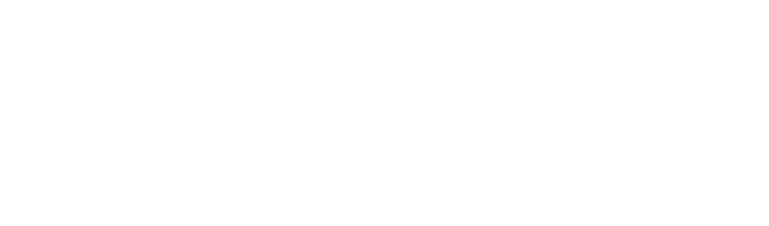
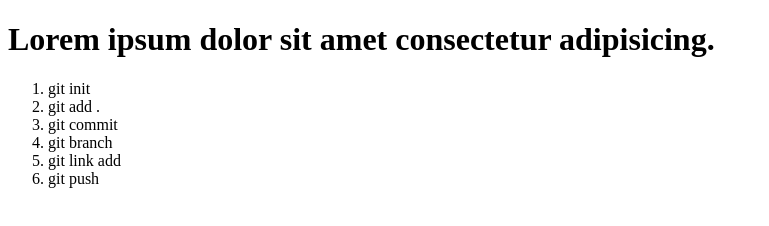
Before and after one commit to saju-79/it-is-version, a plain HTML site: page index.html in a window 1280 px wide. Shown: the whole page, without its empty margins (0-769 px from the left). Drawn offline with Linux system fonts and the light colour scheme.

Commit message:
my first version

```diff
--- a/index.html
+++ b/index.html
@@ -6,6 +6,17 @@
     <title>my first websaid </title>
 </head>
 <body>
-
+    <div class="saju">
+        <h1>Lorem ipsum dolor sit amet consectetur adipisicing.</h1>
+        <ol>
+            <li>git init</li>
+            <li>git add .</li>
+            <li>git commit </li>
+            <li>git branch</li>
+            <li>git link add</li>
+            <li>git push</li>
+        </ol>
+        </ol>
+    </div>
 </body>
 </html>
```
